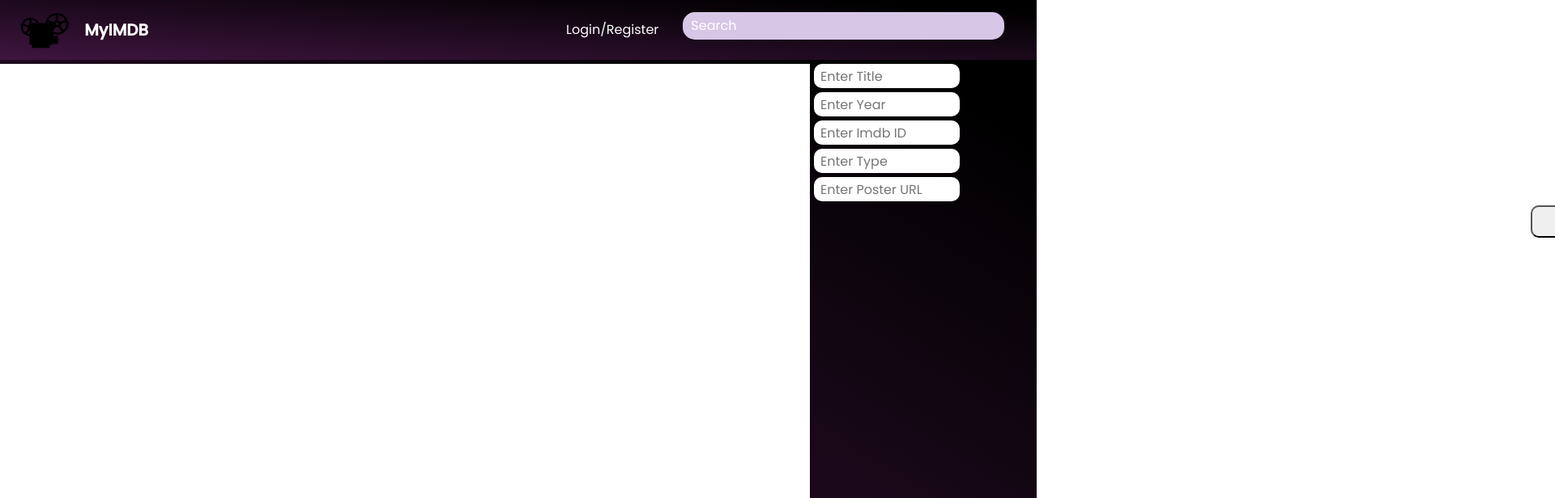
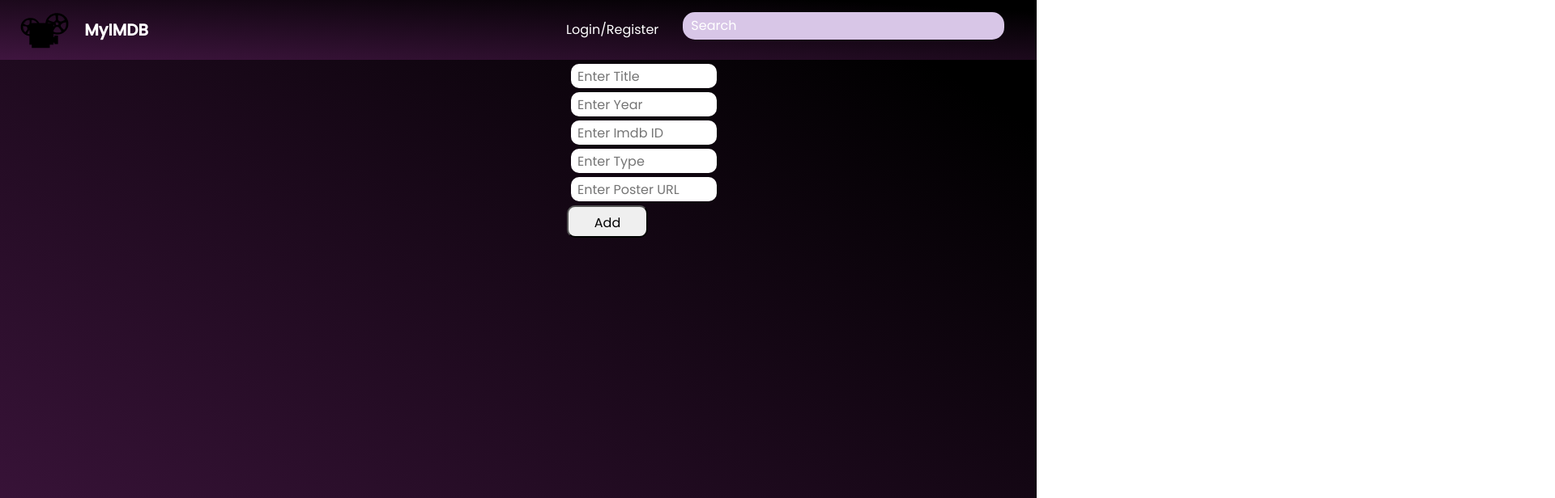
Before and after one commit to bondastefana/imdb_app_reactjs, a React (Create React App) app: page /addmovie in a window 1280 px wide. Shown: the top 616 px of the page at 81% size, 1920 px wide, since content can reach past the window. Built offline with nearby package versions, Linux system fonts and the light colour scheme.

Commit message:
addeditmovie

```diff
--- a/src/Pages/AddMoviePage/AddMoviePage.css
+++ b/src/Pages/AddMoviePage/AddMoviePage.css
@@ -89,10 +89,10 @@
 
 
 
-#add-button {
+.add-button {
     text-align:center;
     font-size: 1em;
-    left: 100%;
+    left: 70%;
    outline: none;
    padding: 0.5em;
    border-radius:10px;
--- a/src/Pages/AddMoviePage/AddMoviePage.jsx
+++ b/src/Pages/AddMoviePage/AddMoviePage.jsx
@@ -70,7 +70,7 @@ class AddMoviePage extends React.Component {
 
   render() {
     return (
-      <body className="addmovie">
+      <div className="addmovie">
         <form className="add-form-movie" id="add-form">
           <input
             className="title"
@@ -112,14 +112,14 @@ class AddMoviePage extends React.Component {
             value={this.state.poster}
             onChange={this.handleInput}
           />
-          <div className="add-movie">
-            <button id="add-button" type="submit" onClick={this.handleClick}>
+          <div>
+            <button className="add-button" type="submit" onClick={this.handleClick}>
               Add
             </button>
           </div>
         </form>
         <p>{this.state.items.text}</p>
-      </body>
+      </div>
     );
   }
 }
--- a/src/Pages/EditMoviePage/EditMoviePage.css
+++ b/src/Pages/EditMoviePage/EditMoviePage.css
@@ -10,7 +10,7 @@
 .title {
     background-color: white;
     font-size: 1em;
-       left: 100%;
+       left: 70%;
         padding: 0.5em;
         border-radius:10px;
         right: auto;
@@ -89,10 +89,10 @@
 
 
 
-#add-button {
+.add-button {
     text-align:center;
     font-size: 1em;
-    left: 100%;
+    left: 70%;
    outline: none;
    padding: 0.5em;
    border-radius:10px;
--- a/src/Pages/EditMoviePage/EditMoviePage.jsx
+++ b/src/Pages/EditMoviePage/EditMoviePage.jsx
@@ -71,7 +71,7 @@ class EditMoviePage extends React.Component {
 
   render() {
     return (
-      <body className="addmovie">
+      <div className="addmovie">
         <form className="add-form-movie" id="add-form">
           <input
             className="title"
@@ -113,14 +113,14 @@ class EditMoviePage extends React.Component {
             value={this.state.poster}
             onChange={this.handleInput}
           />
-          <div className="add-movie">
-            <button id="add-button" type="submit" onClick={this.handleClick}>
+          <div>
+            <button className="add-button" type="submit" onClick={this.handleClick}>
               Edit Movie
             </button>
           </div>
         </form>
         <p>{this.state.items.text}</p>
-      </body>
+      </div>
     );
   }
 }
```
